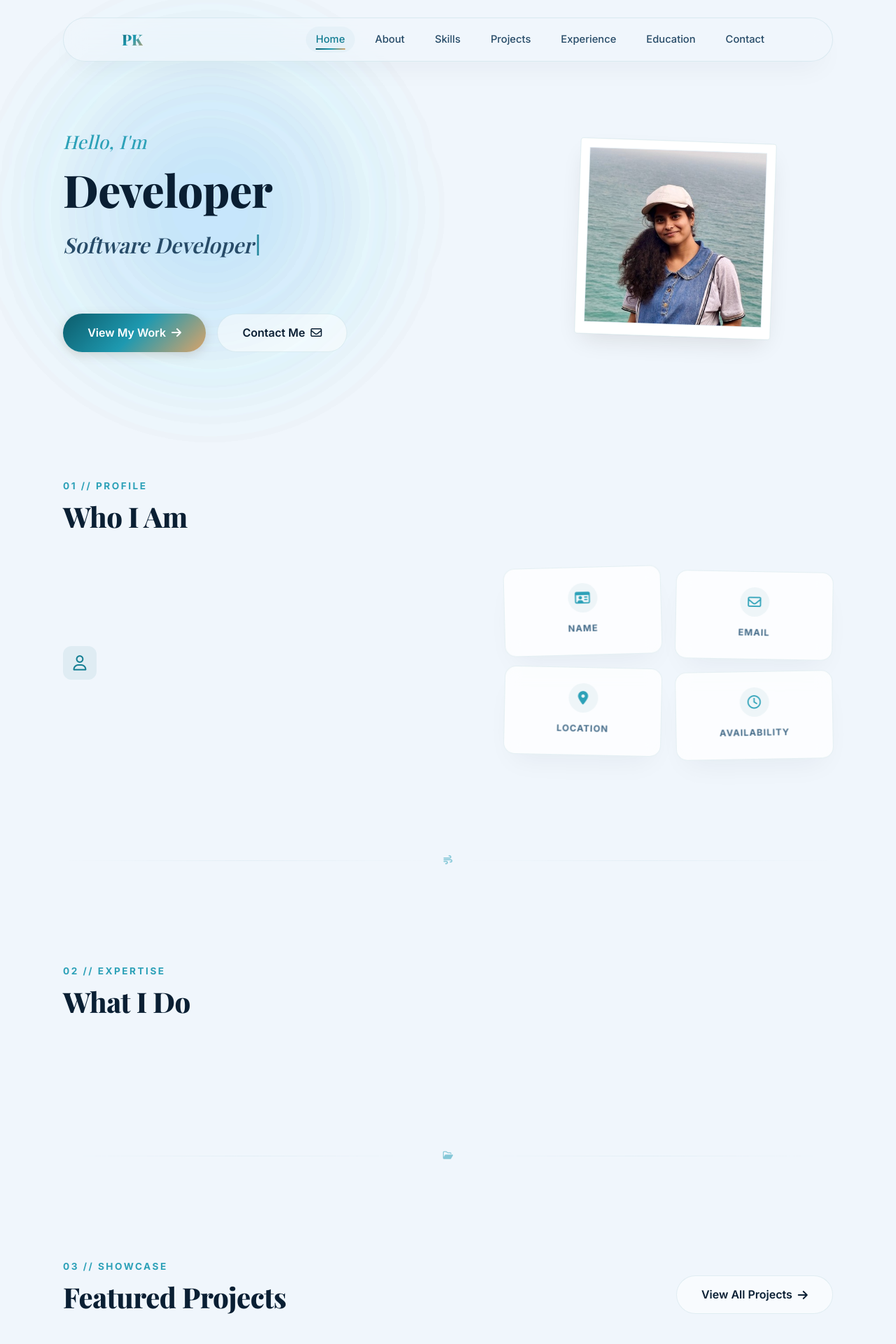
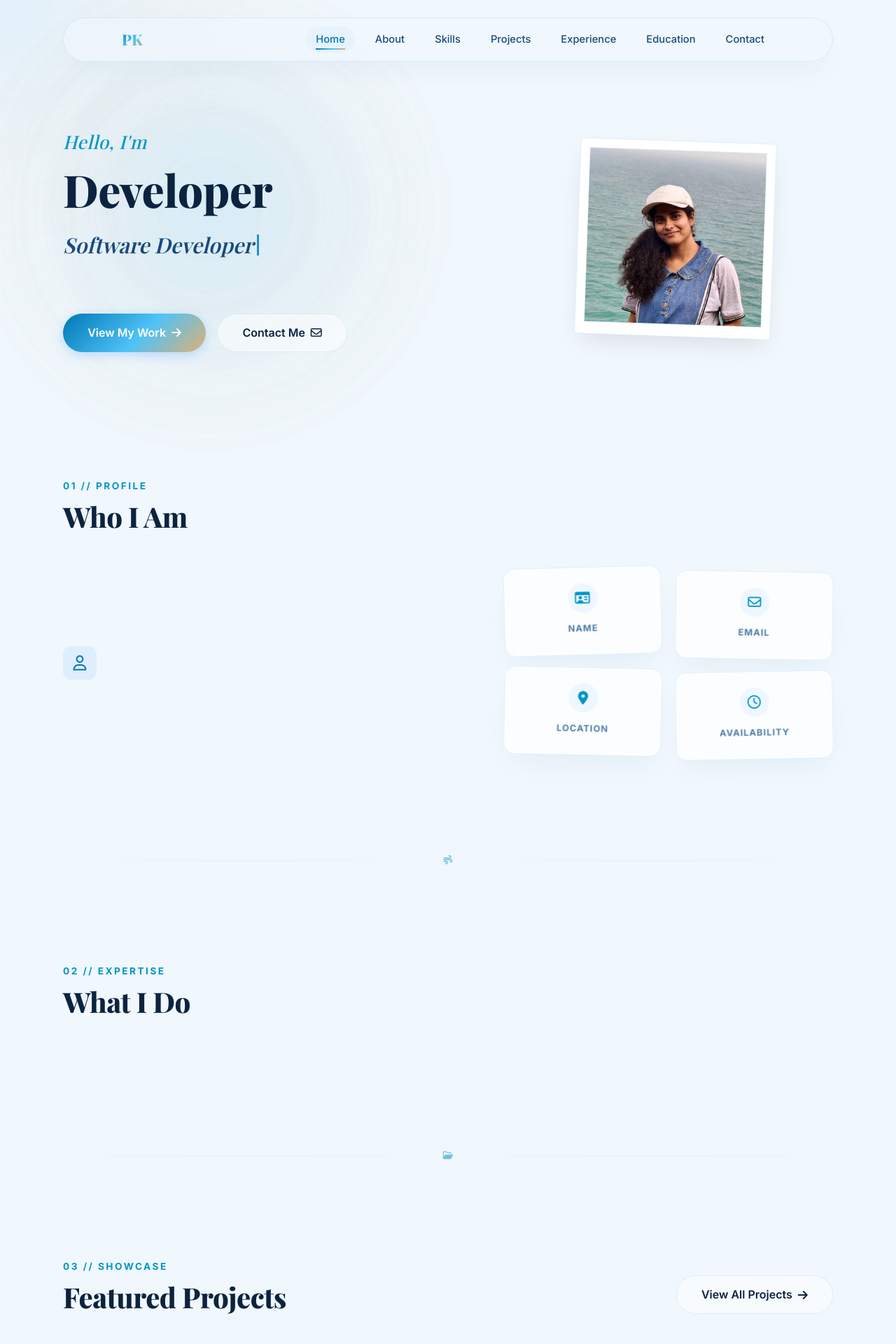
Before and after one commit to Pravallika-Kudirilla/django-portfolio, a Django app: page / in a window 1280 px wide. Shown: the top 1920 px of the page at 70% size. Run offline with Django 5.2, Linux system fonts and the light colour scheme; data that the repository does not hold is empty; some web fonts are replaced.

Commit message:
website styling

```diff
--- a/static/css/style.css
+++ b/static/css/style.css
@@ -6,40 +6,40 @@
 @import url('https://fonts.googleapis.com/css2?family=Playfair+Display:ital,wght@0,400..900;1,400..900&family=Inter:wght@300;400;500;600;700;800&display=swap');
 
 :root {
-  /* Premium Beach & Ocean Blue Palette */
-  --bg-base: #f0f6fc;
-  /* Soft sky/mist blue */
+  /* Premium Ocean Blue & Beach Light Theme (No Green) */
+  --bg-base: #f0f7fd;
+  /* Soft sky/ocean mist blue base */
   --bg-surface: rgba(255, 255, 255, 0.76);
   /* Frosted wave white */
   --bg-surface-hover: rgba(255, 255, 255, 0.98);
-  --border-color: rgba(27, 122, 140, 0.1);
-  /* Soft teal outline */
-  --border-hover: rgba(27, 122, 140, 0.28);
-  /* Cyan surge outline */
-
-  --text-primary: #0a1f33;
-  /* Deep navy text */
-  --text-secondary: #274b68;
-  /* Ocean blue text */
-  --text-muted: #496f8c;
-  /* Cool sea spray gray */
-
-  --primary: #157e93;
-  /* Shimmering deep sea teal */
-  --primary-light: #2da1b8;
-  /* Clear sea-sky blue */
-  --secondary: #39b3cc;
-  /* Bright aqua wave */
-  --accent: #dca368;
-  /* Sandy gold accent */
-
-  --gradient-accent: linear-gradient(135deg, #0d5c6b 0%, #1e99b0 50%, #dca368 100%);
-  --gradient-accent-hover: linear-gradient(135deg, #074652 0%, #177f94 50%, #cca26a 100%);
-  --gradient-glow: radial-gradient(circle, rgba(30, 144, 255, 0.12) 0%, rgba(64, 224, 208, 0.04) 50%, transparent 70%);
-
-  --shadow-main: 0 20px 40px -15px rgba(13, 35, 58, 0.06);
-  /* Soft sea shadow */
-  --shadow-glow: 0 0 20px rgba(30, 144, 255, 0.07);
+  --border-color: rgba(30, 144, 255, 0.12);
+  /* Soft ocean blue outline */
+  --border-hover: rgba(30, 144, 255, 0.32);
+  /* Ocean wave outline */
+
+  --text-primary: #0c2340;
+  /* Deep navy text - highest contrast */
+  --text-secondary: #1a4a7c;
+  /* Deep royal ocean blue text */
+  --text-muted: #507ea9;
+  /* Muted sea spray blue text */
+
+  --primary: #0077b6;
+  /* Shimmering sapphire ocean blue */
+  --primary-light: #0096c7;
+  /* Bright sky blue wave */
+  --secondary: #0077b6;
+  /* Cool deep ocean blue */
+  --accent: #dfb075;
+  /* Sunlit beach sand gold */
+
+  --gradient-accent: linear-gradient(135deg, #0077b6 0%, #4fc3f7 55%, #dfb075 100%);
+  --gradient-accent-hover: linear-gradient(135deg, #005f92 0%, #29b6f6 55%, #cca062 100%);
+  --gradient-glow: radial-gradient(circle, rgba(79, 195, 247, 0.16) 0%, rgba(223, 176, 117, 0.05) 50%, transparent 70%);
+
+  --shadow-main: 0 20px 40px -15px rgba(0, 95, 146, 0.07);
+  /* Soft ocean shadow */
+  --shadow-glow: 0 0 20px rgba(79, 195, 247, 0.08);
 
   --font-headings: 'Playfair Display', serif;
   --font-body: 'Inter', sans-serif;
@@ -97,12 +97,12 @@ h6 {
 }
 
 ::-webkit-scrollbar-thumb {
-  background: rgba(27, 122, 140, 0.25);
+  background: rgba(30, 144, 255, 0.25);
   border-radius: 5px;
 }
 
 ::-webkit-scrollbar-thumb:hover {
-  background: rgba(27, 122, 140, 0.5);
+  background: rgba(30, 144, 255, 0.5);
 }
 
 /* Interactive Cursor Glowing Spotlight */
@@ -182,7 +182,7 @@ h6 {
   display: inline-flex;
   align-items: center;
   gap: 8px;
-  box-shadow: 0 4px 15px rgba(111, 78, 55, 0.2);
+  box-shadow: 0 4px 15px rgba(30, 144, 255, 0.25);
   transition: all var(--transition-speed) cubic-bezier(0.165, 0.84, 0.44, 1);
   text-decoration: none;
   cursor: pointer;
@@ -229,7 +229,7 @@ h6 {
   max-width: 1100px;
   z-index: 1000;
   border-radius: 50px;
-  background: rgba(240, 246, 252, 0.65);
+  background: rgba(240, 247, 253, 0.65);
   border: 1px solid var(--border-color);
   backdrop-filter: blur(15px);
   -webkit-backdrop-filter: blur(15px);
@@ -463,7 +463,7 @@ h6 {
   height: 280px;
   border-radius: 4px;
   background: #ffffff;
-  border: 1px solid rgba(27, 122, 140, 0.12);
+  border: 1px solid rgba(30, 144, 255, 0.12);
   padding: 12px 12px 12px 12px;
   /* Balanced bottom padding for polaroid look */
   box-shadow: 0 15px 35px -10px rgba(44, 27, 17, 0.12);
@@ -536,7 +536,7 @@ h6 {
   width: 48px;
   height: 48px;
   border-radius: 12px;
-  background: rgba(27, 122, 140, 0.08);
+  background: rgba(30, 144, 255, 0.08);
   color: var(--primary);
   display: flex;
   align-items: center;
@@ -591,7 +591,7 @@ h6 {
   width: 42px;
   height: 42px;
   border-radius: 50%;
-  background: rgba(27, 122, 140, 0.06);
+  background: rgba(30, 144, 255, 0.06);
   color: var(--primary-light);
   display: flex;
   align-items: center;
```
Also changed, not shown: other parts of static/css/style.css (+29 -29 lines).
